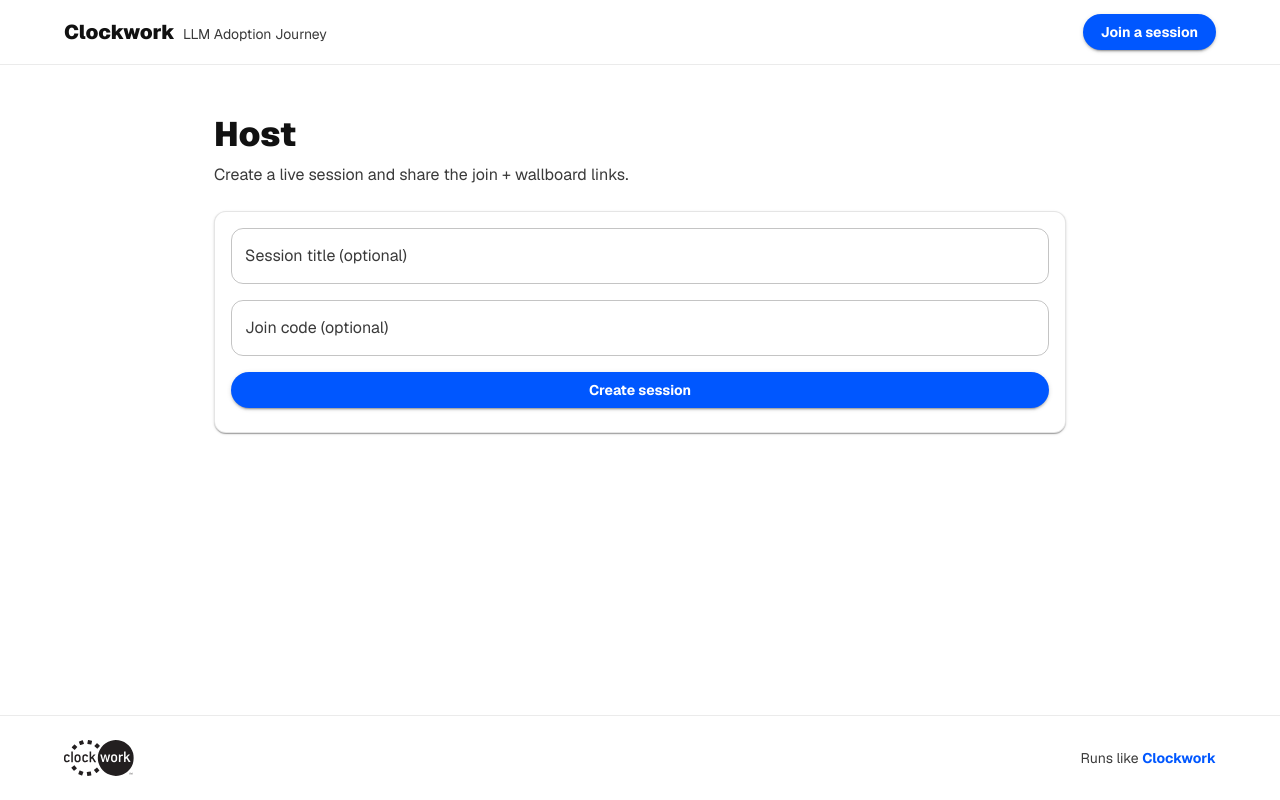
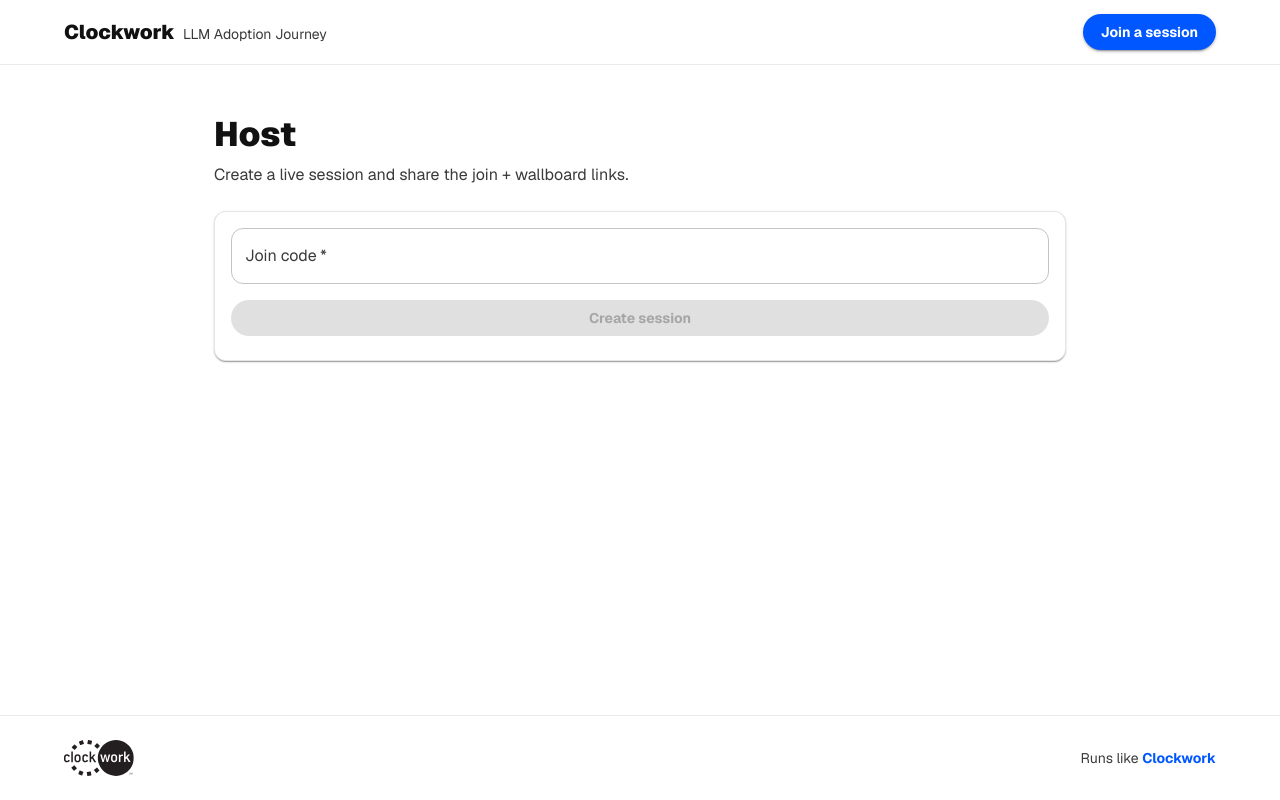
Before and after one commit to jayclockwork/where-is-maldo, a Next.js app in the folder web/: page /host in a window 1280 px wide. Built offline with nearby package versions, Linux system fonts and the light colour scheme; what @mui/material-nextjs would draw is missing.

Commit message:
Creating tweaks

```diff
--- a/web/src/app/api/sessions/create/route.ts
+++ b/web/src/app/api/sessions/create/route.ts
@@ -5,9 +5,13 @@ import { getSessionsRepository } from "@/data/sessions/repositorySingleton";
 export async function POST(req: Request) {
   const repo = getSessionsRepository();
   const body = (await req.json().catch(() => ({}))) as { title?: string; joinCode?: string };
+  const joinCode = typeof body.joinCode === "string" ? body.joinCode.trim().toUpperCase() : "";
+  if (!joinCode) {
+    return NextResponse.json({ error: "Join code is required." }, { status: 400 });
+  }
   const { session, adminToken } = await repo.createSession({
     title: body.title,
-    joinCode: body.joinCode?.toUpperCase(),
+    joinCode,
   });
   return NextResponse.json({ session, adminToken });
 }
--- a/web/src/app/host/page.tsx
+++ b/web/src/app/host/page.tsx
@@ -23,7 +23,6 @@ type CreateSessionResponse = {
 };
 
 export default function HostPage() {
-  const [title, setTitle] = useState("");
   const [joinCode, setJoinCode] = useState("");
   const [creating, setCreating] = useState(false);
   const [error, setError] = useState<string | null>(null);
@@ -55,6 +54,12 @@ export default function HostPage() {
   }
 
   async function onCreate() {
+    const code = joinCode.trim().toUpperCase();
+    if (!code) {
+      setError("Join code is required.");
+      return;
+    }
+
     setCreating(true);
     setError(null);
     setCreated(null);
@@ -62,10 +67,7 @@ export default function HostPage() {
     const res = await fetch("/api/sessions/create", {
       method: "POST",
       headers: { "content-type": "application/json" },
-      body: JSON.stringify({
-        title: title.trim() || undefined,
-        joinCode: joinCode.trim() || undefined,
-      }),
+      body: JSON.stringify({ joinCode: code }),
     });
 
     if (!res.ok) {
@@ -101,22 +103,16 @@ export default function HostPage() {
                 {error ? <Alert severity="error">{error}</Alert> : null}
 
                 <TextField
-                  label="Session title (optional)"
-                  placeholder="e.g., Clockwork LLM Workshop"
-                  value={title}
-                  onChange={(e) => setTitle(e.target.value)}
-                  fullWidth
-                />
-                <TextField
-                  label="Join code (optional)"
-                  placeholder="Leave blank to generate"
+                  required
+                  label="Join code"
+                  placeholder="e.g. WORKSHOP1"
                   value={joinCode}
                   onChange={(e) => setJoinCode(e.target.value.toUpperCase())}
                   inputProps={{ autoCapitalize: "characters" }}
                   fullWidth
                 />
 
-                <Button variant="contained" color="primary" onClick={onCreate} disabled={creating}>
+                <Button variant="contained" color="primary" onClick={onCreate} disabled={creating || !joinCode.trim()}>
                   {creating ? "Creating…" : "Create session"}
                 </Button>
 
--- a/web/src/data/sessions/InMemorySessionsRepository.ts
+++ b/web/src/data/sessions/InMemorySessionsRepository.ts
@@ -9,7 +9,7 @@ import type {
   Unsubscribe,
 } from "@/domain/sessions/repository";
 import type { Mapping, Participant, Session } from "@/domain/sessions/types";
-import { makeId, makeJoinCode, nowIso } from "@/domain/sessions/id";
+import { makeId, nowIso } from "@/domain/sessions/id";
 
 type Listener = (event: SessionEvent) => void;
 
@@ -26,7 +26,8 @@ export class InMemorySessionsRepository implements SessionsRepository {
 
   async createSession(input: CreateSessionInput): Promise<{ session: Session; adminToken: string }> {
     const id = makeId("sess");
-    const joinCode = (input.joinCode ?? makeJoinCode(6)).toUpperCase();
+    const joinCode = input.joinCode.trim().toUpperCase();
+    if (!joinCode) throw new Error("Join code is required");
     if (this.sessionsByJoinCode.has(joinCode)) throw new Error("Join code already exists");
     const session: Session = {
       id,
--- a/web/src/data/sessions/SupabaseSessionsRepository.ts
+++ b/web/src/data/sessions/SupabaseSessionsRepository.ts
@@ -9,7 +9,7 @@ import type {
   Unsubscribe,
 } from "@/domain/sessions/repository";
 import type { Mapping, Participant, Session } from "@/domain/sessions/types";
-import { makeId, makeJoinCode, nowIso } from "@/domain/sessions/id";
+import { makeId, nowIso } from "@/domain/sessions/id";
 import { getSupabaseServerClient } from "@/data/supabase/serverClient";
 
 type DbSessionRow = {
@@ -72,7 +72,8 @@ export class SupabaseSessionsRepository implements SessionsRepository {
   async createSession(input: CreateSessionInput): Promise<{ session: Session; adminToken: string }> {
     const supabase = getSupabaseServerClient();
     const id = makeId("sess");
-    const joinCode = (input.joinCode ?? makeJoinCode(6)).toUpperCase();
+    const joinCode = input.joinCode.trim().toUpperCase();
+    if (!joinCode) throw new Error("Join code is required");
     const adminToken = makeId("admin");
 
     const { data, error } = await supabase
--- a/web/src/domain/sessions/repository.ts
+++ b/web/src/domain/sessions/repository.ts
@@ -1,6 +1,6 @@
 import type { Mapping, Participant, Session } from "@/domain/sessions/types";
 
-export type CreateSessionInput = { title?: string; joinCode?: string };
+export type CreateSessionInput = { title?: string; joinCode: string };
 export type JoinSessionInput = { joinCode: string; displayName: string; avatarColor?: string };
 export type ToggleDoingInput = { sessionId: string; participantId: string; itemId: string; isDoing: boolean };
 export type AdminActionInput = { sessionId: string; adminToken: string };
```
Also changed, not shown: 2 other files (tests, documents, lock files or other folders).
